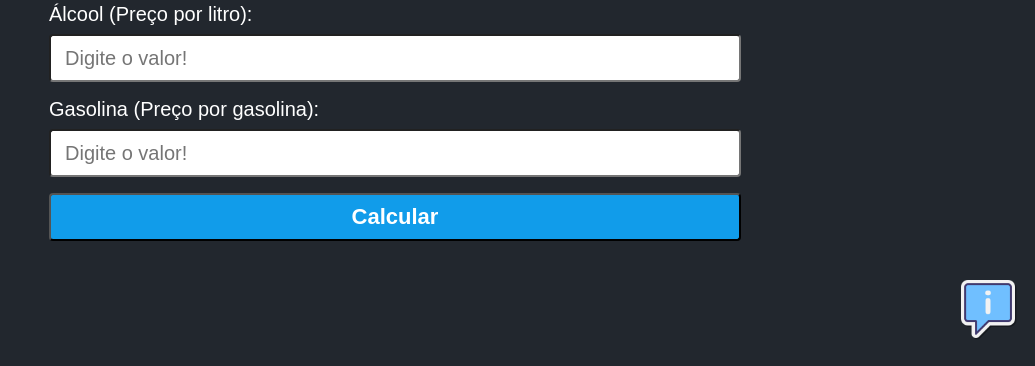
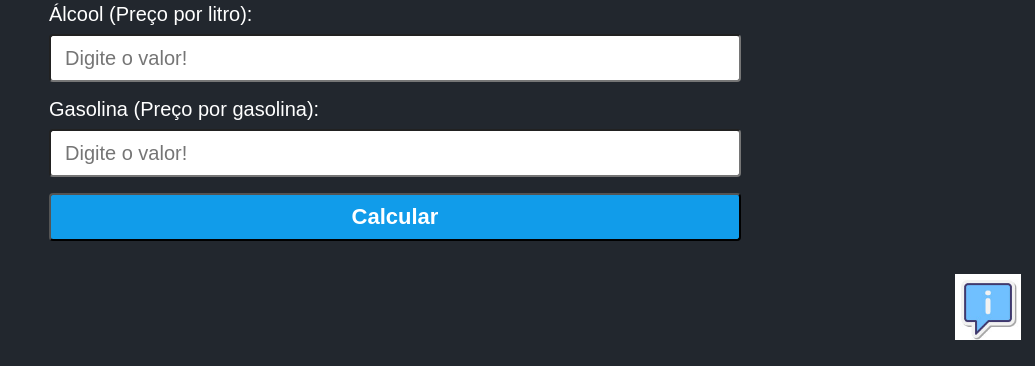
Before and after one commit to nunes39-cmyk/Calculadora-de-combust-vel, a plain HTML site: page index.html in a window 1280 px wide. Shown: the part 434-800 px from the top of the page, without its empty margins (245-1280 px from the left). Drawn offline with Linux system fonts and the light colour scheme.

Commit message:
Update index.html

```diff
--- a/index.html
+++ b/index.html
@@ -62,7 +62,7 @@
         <a href="calculohtml/calculo.html">
             <img
             class= "info-img"
-            src="./assets/info.png" alt="Veja como é feito esse cálculo!" />
+            src="./assets/info.jpg" alt="Veja como é feito esse cálculo!" />
         </a>
     </div>
 
```
